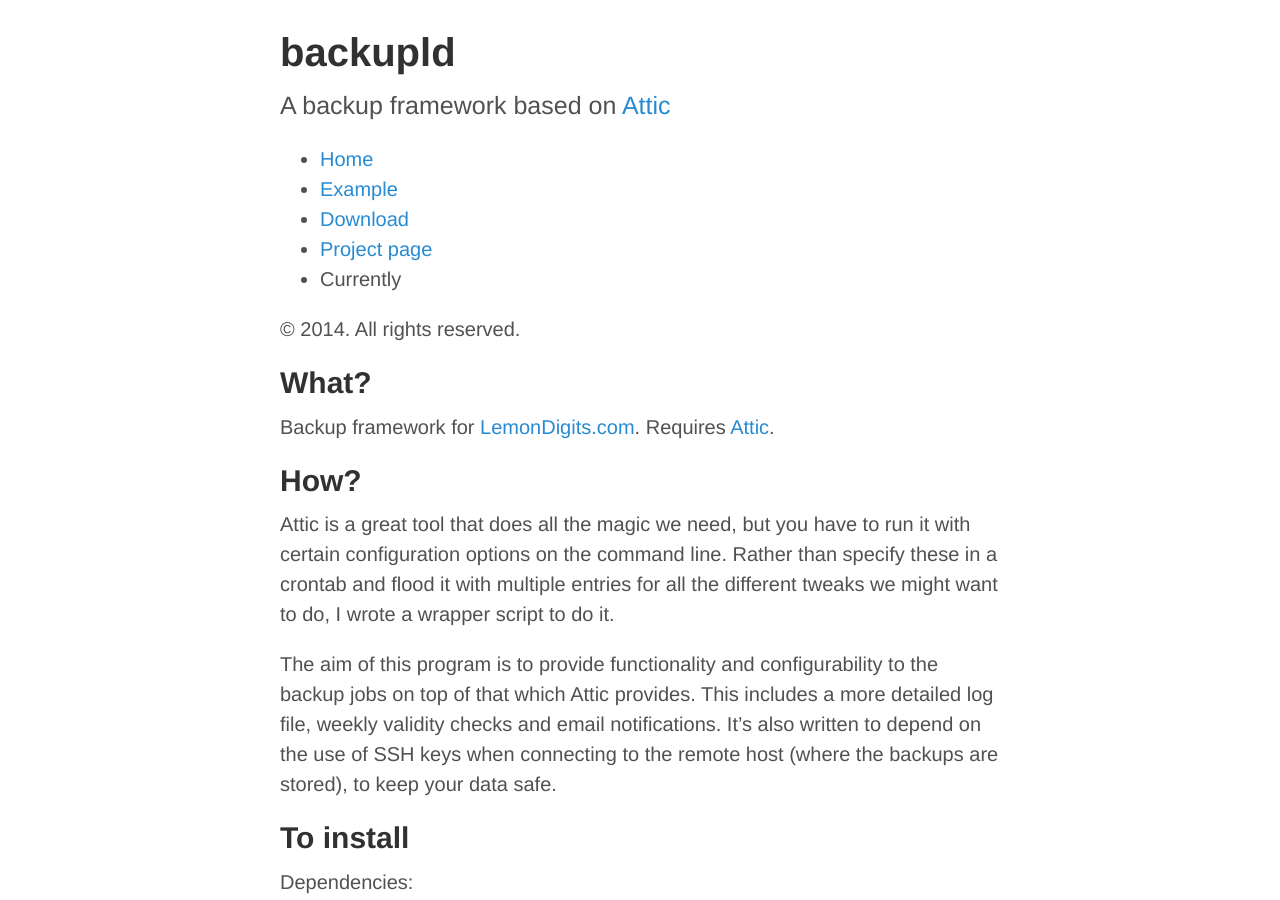
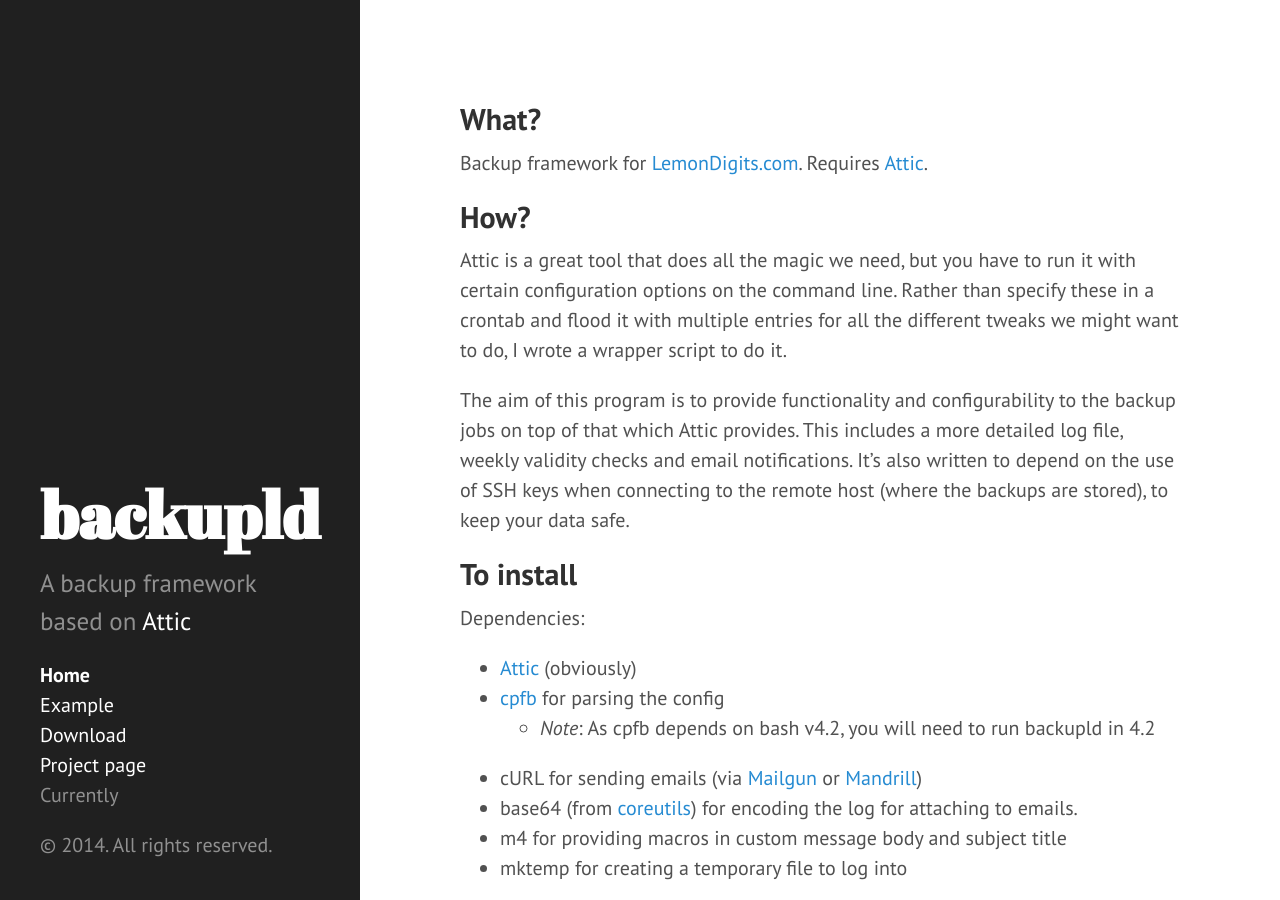
Before and after one commit to ouropencode/backupld, a Jekyll site: the page built from index.md, in a window 1280 px wide and 900 px high. Built offline with Jekyll 4.4.1, drawn with Linux system fonts in a browser that asks for light colours; Markdown is read by kramdown in place of the engine named in the settings.

Commit message:
Mucked it up xD

```diff
--- a/_includes/head.html
+++ b/_includes/head.html
@@ -15,8 +15,8 @@
 
   <!-- CSS -->
   <link rel="stylesheet" href="{{site.url}}/public/css/poole.css">
-  <link rel="stylesheet" href="{{site.url}}public/css/syntax.css">
-  <link rel="stylesheet" href="{{site.url}}public/css/hyde.css">
+  <link rel="stylesheet" href="{{site.url}}/public/css/syntax.css">
+  <link rel="stylesheet" href="{{site.url}}/public/css/hyde.css">
   <link rel="stylesheet" href="http://fonts.googleapis.com/css?family=PT+Sans:400,400italic,700|Abril+Fatface">
 
   <!-- Icons -->
```
